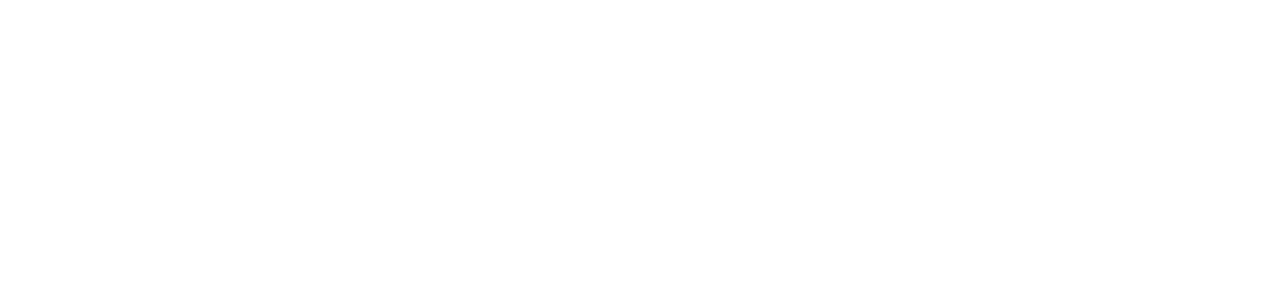
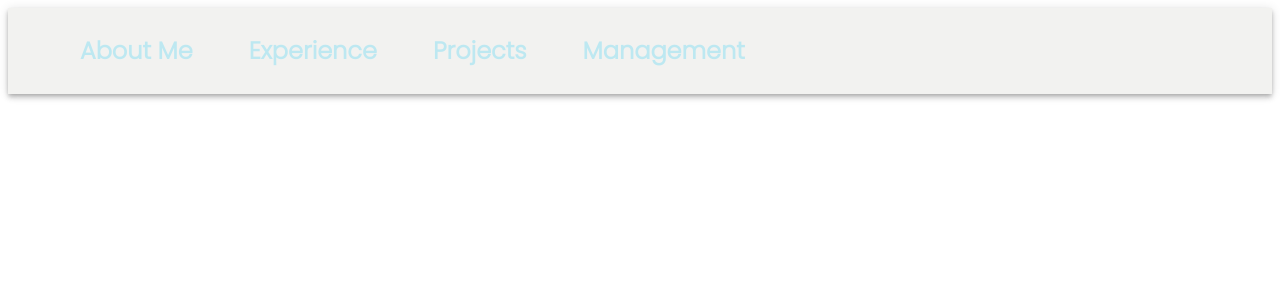
Before and after one commit to marmikpatel19/marmikpatel19.github.io, a React (Create React App) app: page / in a window 1280 px wide. Shown: the top 300 px of the page. Built offline with nearby package versions, Linux system fonts and the light colour scheme.

Commit message:
modify default MUI App Bar template

```diff
--- a/package.json
+++ b/package.json
@@ -6,6 +6,7 @@
   "dependencies": {
     "@emotion/react": "^11.11.0",
     "@emotion/styled": "^11.11.0",
+    "@mui/icons-material": "^5.11.16",
     "@mui/material": "^5.13.3",
     "@testing-library/jest-dom": "^5.16.1",
     "@testing-library/react": "^12.1.2",
--- a/src/components/navbar.jsx
+++ b/src/components/navbar.jsx
@@ -1,5 +1,116 @@
+import * as React from "react";
+import AppBar from "@mui/material/AppBar";
+import Box from "@mui/material/Box";
+import Toolbar from "@mui/material/Toolbar";
+import IconButton from "@mui/material/IconButton";
+import Typography from "@mui/material/Typography";
+import Menu from "@mui/material/Menu";
+import MenuIcon from "@mui/icons-material/Menu";
+import Container from "@mui/material/Container";
+import Button from "@mui/material/Button";
+import MenuItem from "@mui/material/MenuItem";
+
+const sections = ["About Me", "Experience", "Projects", "Management"];
+
 function Navbar() {
-  return <></>;
+  const [anchorElNav, setAnchorElNav] = React.useState(null);
+  const [anchorElUser, setAnchorElUser] = React.useState(null);
+
+  const handleOpenNavMenu = (event) => {
+    setAnchorElNav(event.currentTarget);
+  };
+
+  const handleCloseNavMenu = () => {
+    setAnchorElNav(null);
+  };
+
+  const handleCloseUserMenu = () => {
+    setAnchorElUser(null);
+  };
+
+  return (
+    <AppBar position="static" color="background">
+      <Container maxWidth="xl">
+        <Toolbar disableGutters>
+          <Box sx={{ flexGrow: 1, display: { xs: "flex", md: "none" } }}>
+            <IconButton
+              size="large"
+              aria-label="account of current user"
+              aria-controls="menu-appbar"
+              aria-haspopup="true"
+              onClick={handleOpenNavMenu}
+              color="inherit"
+            >
+              <MenuIcon />
+            </IconButton>
+            <Menu
+              id="menu-appbar"
+              anchorEl={anchorElNav}
+              anchorOrigin={{
+                vertical: "bottom",
+                horizontal: "left",
+              }}
+              keepMounted
+              transformOrigin={{
+                vertical: "top",
+                horizontal: "left",
+              }}
+              open={Boolean(anchorElNav)}
+              onClose={handleCloseNavMenu}
+              sx={{
+                display: { xs: "block", md: "none" },
+              }}
+            >
+              {sections.map((section) => (
+                <MenuItem key={section} onClick={handleCloseNavMenu}>
+                  <Typography textAlign="center" sx={{ textTransform: "none" }}>
+                    {section}
+                  </Typography>
+                </MenuItem>
+              ))}
+            </Menu>
+          </Box>
+          <Box sx={{ flexGrow: 1, display: { xs: "none", md: "flex" } }}>
+            {sections.map((section) => (
+              <Button
+                key={section}
+                onClick={handleCloseNavMenu}
+                sx={{
+                  my: 2,
+                  color: "primary.main",
+                  display: "block",
+                  textTransform: "none",
+                  fontSize: "h5.fontSize",
+                  fontWeight: "bold",
+                  marginLeft: "40px",
+                }}
+              >
+                {section}
+              </Button>
+            ))}
+          </Box>
+
+          <Box sx={{ flexGrow: 0 }}>
+            <Menu
+              sx={{ mt: "45px" }}
+              id="menu-appbar"
+              anchorEl={anchorElUser}
+              anchorOrigin={{
+                vertical: "top",
+                horizontal: "right",
+              }}
+              keepMounted
+              transformOrigin={{
+                vertical: "top",
+                horizontal: "right",
+              }}
+              open={Boolean(anchorElUser)}
+              onClose={handleCloseUserMenu}
+            ></Menu>
+          </Box>
+        </Toolbar>
+      </Container>
+    </AppBar>
+  );
 }
-
 export default Navbar;
```
Also changed, not shown: 1 other file (tests, documents, lock files or other folders).
